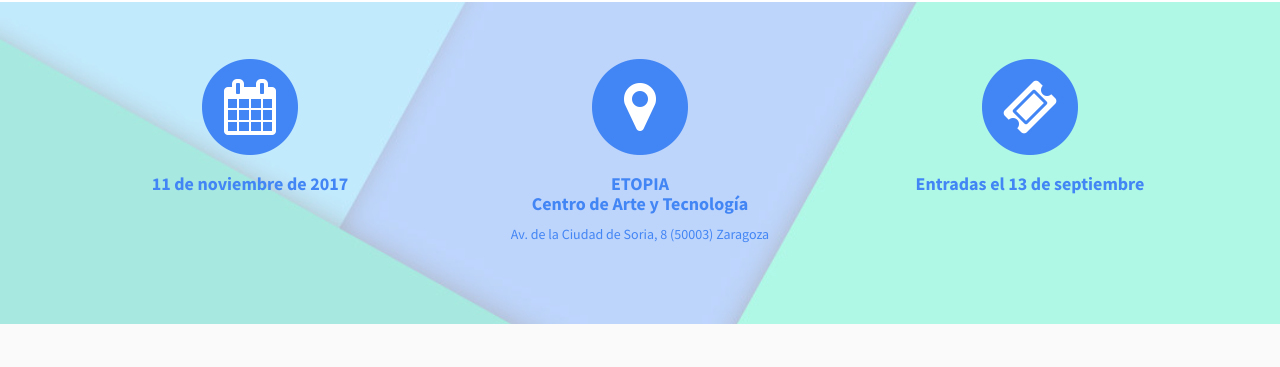
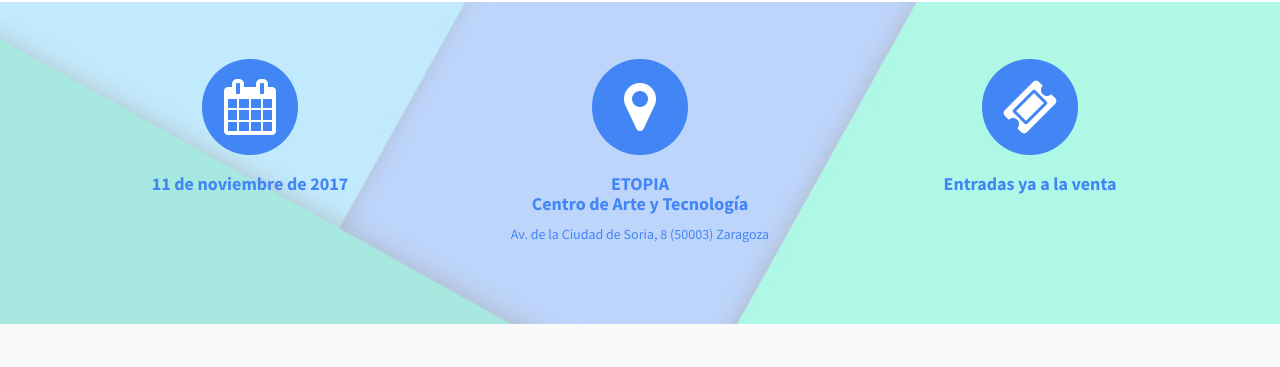
Before and after one commit to jessicaredrado/web_wtm_zgz_17, a Jekyll site: the page built from index.html, in a window 1280 px wide. Shown: the part 362-729 px from the top of the page. Built offline with Jekyll 4.4.1, drawn with Linux system fonts in a browser that asks for light colours; some of the changed text lies outside the part shown.

Commit message:
Venta de entradas :)

```diff
--- a/_includes/countdown.html
+++ b/_includes/countdown.html
@@ -9,7 +9,7 @@
         <hr class="small">
         <div class="row">
           <div class="col-lg-12 text-center">
-            <h2 class="section-heading" style="color: #ffffff;">Entradas disponibles el 13 de septiembre a las 10:00</h2>
+            <h2 class="section-heading" style="color: #ffffff;">Solo faltan</h2>
             <!--<hr class="small">-->
           </div>
         </div>
@@ -73,7 +73,7 @@
   <!-- /.container -->
   <script>
             // Set the date we're counting down to
-            var countDownDate = new Date("Sep 13, 2017 10:00:00").getTime();
+            var countDownDate = new Date("Nov 11, 2017 00:00:00").getTime();
 
             // Update the count down every 1 second
             var x = setInterval(function() {
--- a/_includes/details.html
+++ b/_includes/details.html
@@ -41,8 +41,19 @@
               <i class="fa fa-ticket fa-stack-1x" style="color: #ffffff;"></i>
             </span>
               <h4>
+                <!--
                 <strong>Entradas el 13 de septiembre</strong>
+                -->
+                <strong>Entradas ya a la venta</strong>
               </h4>
+              <!--
+              <div id="tkt-content">Compra aquí tus entradas</div><script language="javascript" type="text/javascript" src="//www.ticketea.com/entradas-networking-wtm-zaragoza/buy?width=600px&height=600px"></script><a href="//www.ticketea.com/entradas-networking-wtm-zaragoza/" alt="Women Techmakers Zaragoza" title="ticketea"><img src="//www.ticketea.com/images/powered_by.png" alt="ticketea" /></a>
+              -->
+              <!--
+              <a href="https://www.ticketea.com/entradas-networking-wtm-zaragoza/" title="Compra aquí tus entradas">
+              <img src="https://d18t9gwja9h9h.cloudfront.net/assets/images/buttons/es/buyhere.png" alt="Compra aquí tus entradas" />
+              -->
+            </a>
               <!--
               <p>Lorem ipsum dolor sit amet, consectetur adipisicing elit.</p>
               <a href="#" class="btn btn-light">Learn More</a>
--- a/_includes/navigation.html
+++ b/_includes/navigation.html
@@ -29,15 +29,7 @@
     {% capture now %}{{ site.time | date: '%d/%m/%Y %T' }}{% endcapture %}
     {% capture today %}{{ "today" | date: '%d/%m/%Y %T' }}{% endcapture %}
     {% capture end_c4p %}{{ site.end_c4p | date: '%d/%m/%Y %T' }}{% endcapture %}
-    <li>
-      {{ now }}
-    </li>
-    <li>
-      {{ today }}
-    </li>
-    <li>
-      {{ end_c4p }}
-    </li>
+
     {% if end_c4p > now %}
     <!-- Si aun no se ha cerrado el C4P mantenemos la info para enviar la propuesta -->
     <li>
--- /dev/null
+++ b/_includes/tickets.html
@@ -0,0 +1,19 @@
+<section id="tickets" class="tickets bg-blue">
+  <div class="container">
+    <div class="row">
+      <div class="col-lg-12 text-center">
+      <!--
+        <h2>Ponencias sobre tecnología<br/><br/>
+Talleres para niñas/os sobre tecnología<br/><br/>
+Networking<br/><br/>
+120 asistentes</h2>
+-->
+        <p class="lead">Ya a la venta las primeras entradas. <span class="wtm-highlight">¡No te quedes sin la tuya!</span><br/></p>
+        <a target="_blank" href="https://www.ticketea.com/entradas-networking-wtm-zaragoza/" title="Compra aquí tus entradas">
+              <img src="https://d18t9gwja9h9h.cloudfront.net/assets/images/buttons/es/buyhere.png" alt="Compra aquí tus entradas" />
+      </div>
+    </div>
+    <!-- /.row -->
+  </div>
+  <!-- /.container -->
+</section>
--- a/_layouts/front.html
+++ b/_layouts/front.html
@@ -9,6 +9,7 @@
   {% include header.html %}
   {% include details.html %}
   {% include intro.html %}
+  {% include tickets.html %}
   {% include countdown.html %}
   {% include code_of_conduct.html %}
   {% include event_info.html %}
--- a/css/stylish-portfolio.css
+++ b/css/stylish-portfolio.css
@@ -328,6 +328,12 @@ footer {
 }
     }
 
+/* Tickets */
+
+.tickets {
+    padding: 50px 0;
+}
+
 /* Countdown */
 .countdown {
     display: table;
@@ -413,6 +419,10 @@ footer {
 
 .bg-grey {
     background: #fafafa;
+}
+
+.bg-blue {
+    background: rgba(66, 133, 244, .1);
 }
 
 /* Fonts */
@@ -527,6 +537,10 @@ ul i {
 }
 
 /* Code of conduct */
+.code_conduct h2, .code_conduct p, .code_conduct a {
+    color: #333;
+}
+
 #arrow_code_conduct {
     fill: #00bfa5;
     max-width: 100px;
```
Also changed, not shown: img/logo_wtm/wtm_zgz_1_mobile.png.
